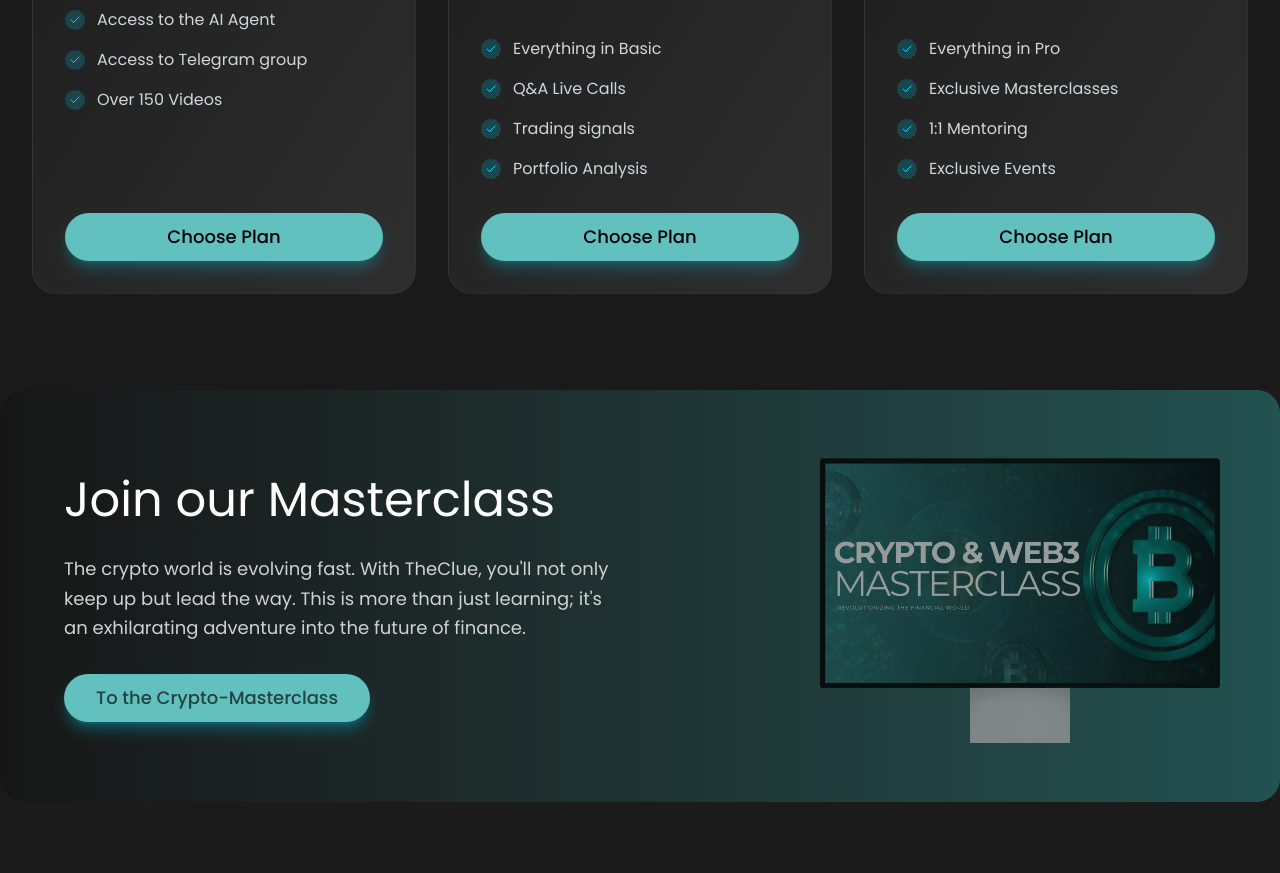
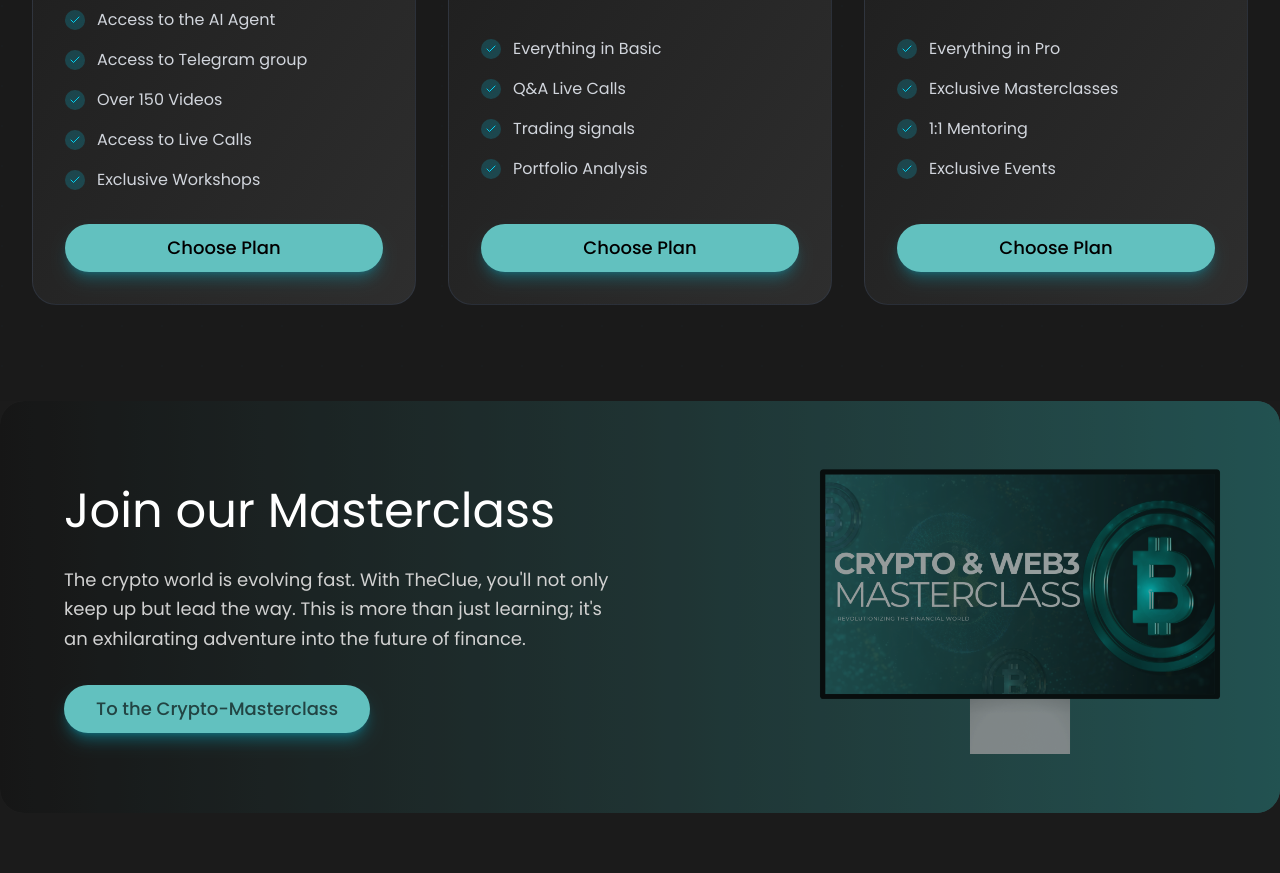
Before and after one commit to sharif57/Crypto-Education-Frontend, a Next.js app: page / in a window 1280 px wide. Shown: the part 3280-4153 px from the top of the page. Built offline with nearby package versions, Linux system fonts and the light colour scheme; no server answers.

Commit message:
feat(PricingSection): add live calls and workshops features to pricing section

```diff
--- a/public/locales/de/common.json
+++ b/public/locales/de/common.json
@@ -65,6 +65,8 @@
   "pricing_feature_ai": "Zugang zum KI-Agenten",
   "pricing_feature_telegram": "Zugang zur Telegram-Gruppe",
   "pricing_feature_videos": "Über 150 Videos",
+  "pricing_feature_live_calls": "Live-Anrufe",
+  "pricing_feature_workshops": "Exklusive Workshops",
   "pricing_feature_everything_basic": "Alles aus Basic",
   "pricing_feature_qa_calls": "Q&A Live-Calls",
   "pricing_feature_signals": "Handelssignale",
--- a/public/locales/en/common.json
+++ b/public/locales/en/common.json
@@ -66,6 +66,8 @@
   "pricing_feature_ai": "Access to the AI Agent",
   "pricing_feature_telegram": "Access to Telegram group",
   "pricing_feature_videos": "Over 150 Videos",
+  "pricing_feature_live_calls": "Access to Live Calls",
+  "pricing_feature_workshops": "Exclusive Workshops",
   "pricing_feature_everything_basic": "Everything in Basic",
   "pricing_feature_qa_calls": "Q&A Live Calls",
   "pricing_feature_signals": "Trading signals",
--- a/src/components/pricing-section.tsx
+++ b/src/components/pricing-section.tsx
@@ -39,6 +39,8 @@
         t('pricing_feature_ai'),
         t('pricing_feature_telegram'),
         t('pricing_feature_videos'),
+        t('pricing_feature_live_calls'),
+        t('pricing_feature_workshops'),
       ],
       featured: false,
     },
```
